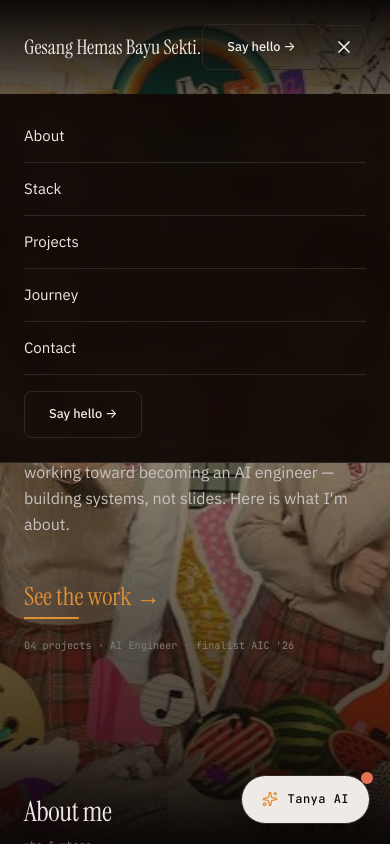
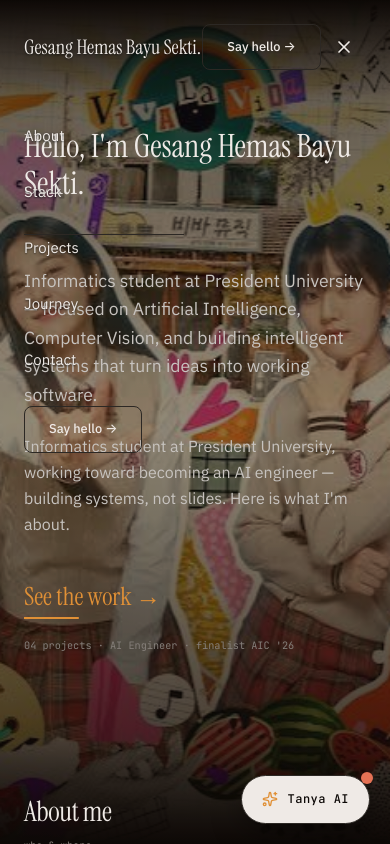
Before and after one commit to Ellbaayy/porto-GHBS, a Next.js app: page / in a window 390 px wide. Both pictures are taken after a click on the button "Open menu". Shown: the top 844 px of the page. Built offline with nearby package versions, Linux system fonts and the light colour scheme.

Commit message:
style: fully transparent header without dividers

```diff
--- a/src/components/TopNav.tsx
+++ b/src/components/TopNav.tsx
@@ -1,6 +1,6 @@
 "use client";
 
-import { useEffect, useState } from "react";
+import { useState } from "react";
 import { Menu, X } from "lucide-react";
 import { profile } from "@/data/portfolio";
 
@@ -14,28 +14,16 @@ const links = [
 
 export function TopNav() {
   const [open, setOpen] = useState(false);
-  const [atTop, setAtTop] = useState(true);
-
-  useEffect(() => {
-    const onScroll = () => setAtTop(window.scrollY <= 8);
-    onScroll();
-    window.addEventListener("scroll", onScroll, { passive: true });
-    return () => window.removeEventListener("scroll", onScroll);
-  }, []);
 
   const close = () => setOpen(false);
 
   return (
-    <header
-      className={`fixed top-0 inset-x-0 z-40 transition-colors duration-300 ${
-        atTop ? "bg-transparent" : "bg-region-warm/85 backdrop-blur-sm border-b border-rule"
-      }`}
-    >
+    <header className="fixed top-0 inset-x-0 z-40">
       <nav className="max-w-[1240px] mx-auto px-6 md:px-10 lg:px-14 py-6 flex items-center justify-between">
         <a
           href="#hero"
           onClick={close}
-          className="font-display text-[20px] text-ink hover:text-accent transition-colors"
+          className="font-display text-[20px] text-ink hover:text-accent transition-colors text-safe"
         >
           {profile.short}
         </a>
@@ -54,21 +42,21 @@ export function TopNav() {
           onClick={() => setOpen((v) => !v)}
           aria-expanded={open}
           aria-label={open ? "Close menu" : "Open menu"}
-          className="md:hidden inline-flex items-center justify-center w-11 h-11 rounded-md border border-rule text-ink hover:text-accent transition-colors"
+          className="md:hidden inline-flex items-center justify-center w-11 h-11 text-ink hover:text-accent transition-colors text-safe"
         >
           {open ? <X className="w-5 h-5" /> : <Menu className="w-5 h-5" />}
         </button>
       </nav>
 
       {open && (
-        <div className="md:hidden bg-region-warm/95 backdrop-blur-md border-b border-rule">
-          <ul className="max-w-[1240px] mx-auto px-6 py-4 flex flex-col">
+        <div>
+          <ul className="max-w-[1240px] mx-auto px-6 py-4 flex flex-col gap-1">
             {links.map((l) => (
-              <li key={l.href} className="border-b border-rule last:border-b-0">
+              <li key={l.href}>
                 <a
                   href={l.href}
                   onClick={close}
-                  className="block py-3.5 font-body text-[15px] text-ink hover:text-accent transition-colors"
+                  className="block py-3.5 font-body text-[15px] text-ink hover:text-accent transition-colors text-safe"
                 >
                   {l.label}
                 </a>
```
